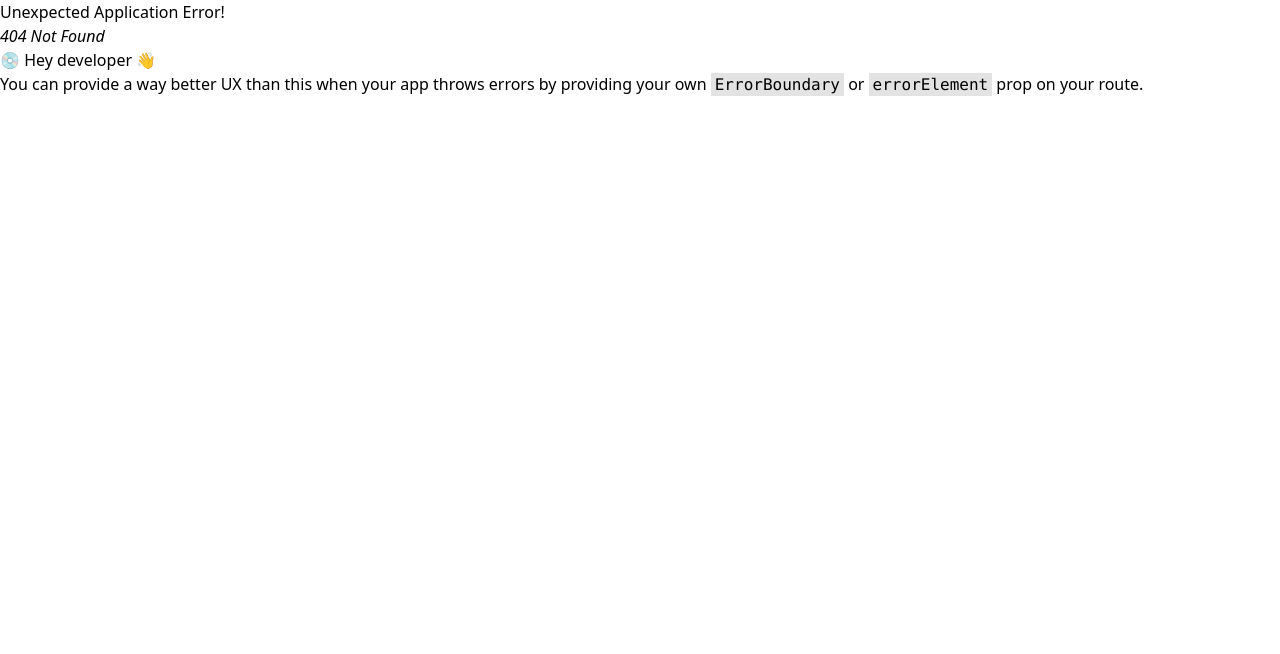
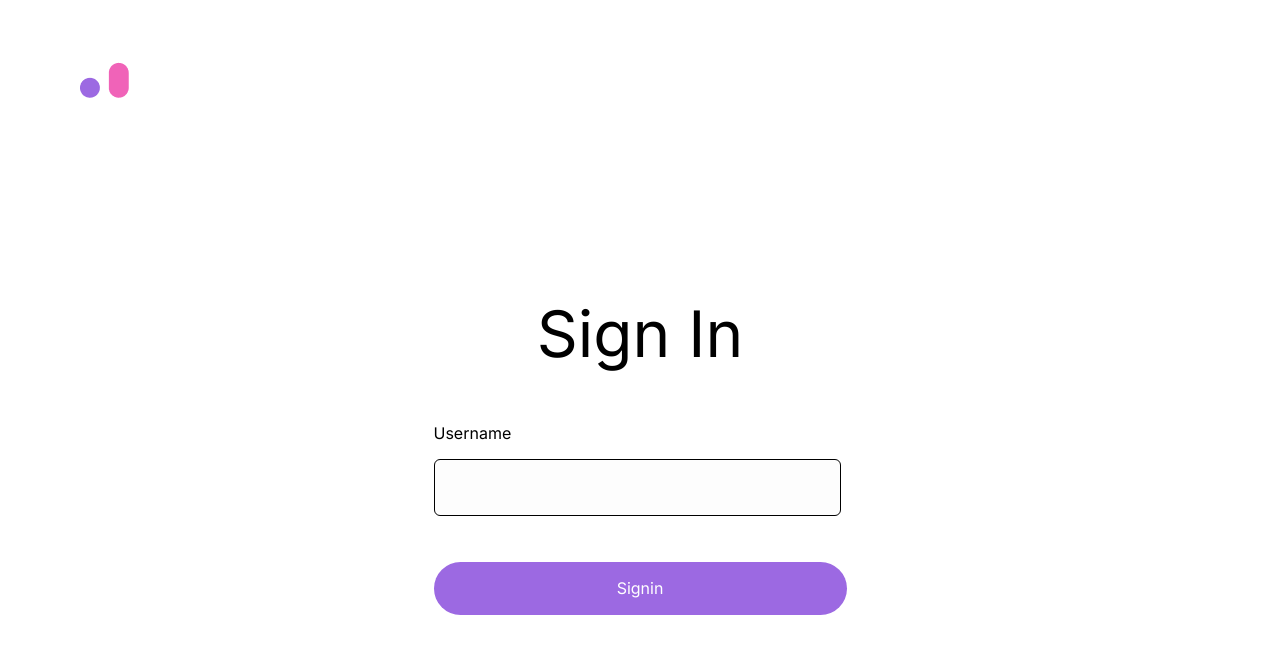
Before and after one commit to LeVanTuan02/agiletech-test, a React (Vite) app: page /signin in a window 1280 px wide. Before the commit this address had no page. Shown: the top 654 px of the page. Built offline with nearby package versions, Linux system fonts and the light colour scheme; the HTML template or start-up script is replaced by a standard one.

Commit message:
create UI signin page

```diff
--- a/src/App.tsx
+++ b/src/App.tsx
@@ -1,10 +1,15 @@
 import { RouterProvider, createBrowserRouter } from "react-router-dom";
 import HomePage from "./pages/Home";
+import Signin from "./pages/Signin";
 
 const router = createBrowserRouter([
   {
     path: "/",
     element: <HomePage />,
+  },
+  {
+    path: "/signin",
+    element: <Signin />,
   },
 ]);
 
--- /dev/null
+++ b/src/pages/Signin/index.tsx
@@ -0,0 +1,36 @@
+import { Link } from "react-router-dom";
+
+type Props = {};
+
+const Signin = (props: Props) => {
+  return (
+    <div className="font-inter">
+      <div className="my-container mx-auto">
+        <Link to="/" className="mt-[62px] block">
+          <img src="/images/Logo.png" alt="Logo" />
+        </Link>
+      </div>
+
+      <div className="w-screen h-[calc(100vh-62px-36px)] flex items-center justify-center flex-col">
+        <h1 className="text-[64px] leading-[102px] mb-[36px]">Sign In</h1>
+
+        <form action="">
+          <label htmlFor="Username" className="leading-[25.6px] mb-3 block">
+            Username
+          </label>
+
+          <input
+            type="text"
+            className="w-[407px] h-[57px] px-3 outline-none border bg-[#FDFDFD] rounded-[6px] border-black mb-[46px]"
+          />
+
+          <button className="bg-primary w-[413px] h-[53px] block rounded-full text-white transition-all hover:shadow-[inset_0_0_0_100px_rgba(0,0,0,0.2)]">
+            Signin
+          </button>
+        </form>
+      </div>
+    </div>
+  );
+};
+
+export default Signin;
```
